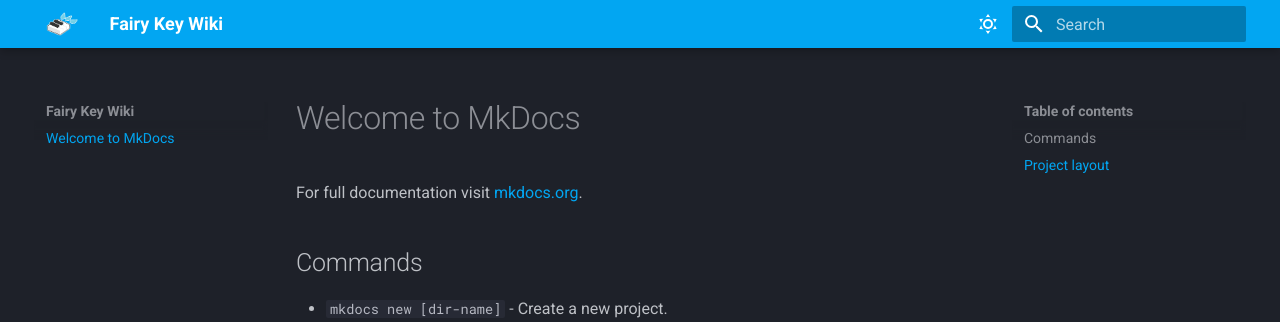
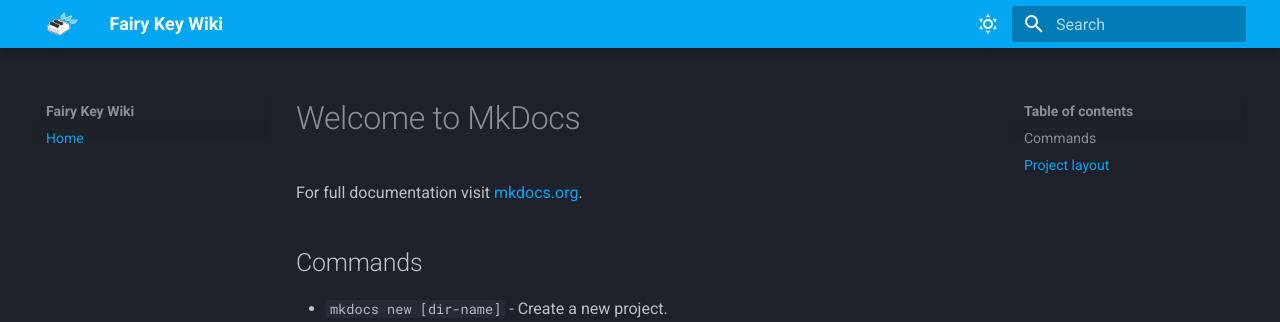
Before and after one commit to FairyKey/wiki, an MkDocs documentation site: the page built from docs/index.md, in a window 1280 px wide. Shown: the top 322 px of the page. Built offline with MkDocs 1.6.1 and Material for MkDocs 9.7.7, drawn with Linux system fonts in a browser that asks for light colours; some of the changed lines change nothing that is shown.

Commit message:
Fix home index.md ref

```diff
--- a/mkdocs.yml
+++ b/mkdocs.yml
@@ -1,5 +1,9 @@
 site_name: Fairy Key Wiki
 site_url: http://wiki.fairykey.app
+docs_dir: docs
+nav:
+  - Home: index.md
+
 theme:
   name: material
   logo: assets/icon.png
```
